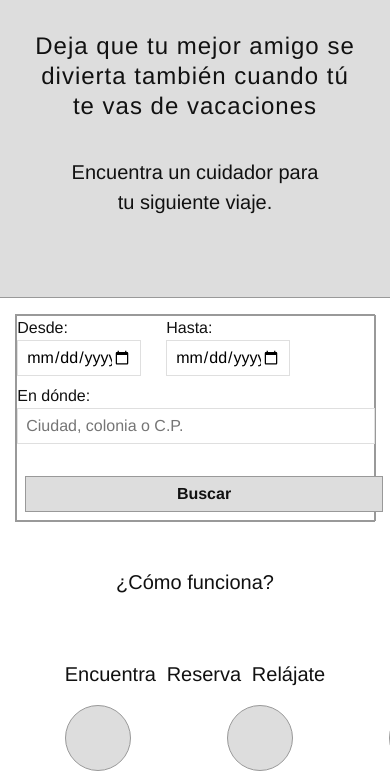
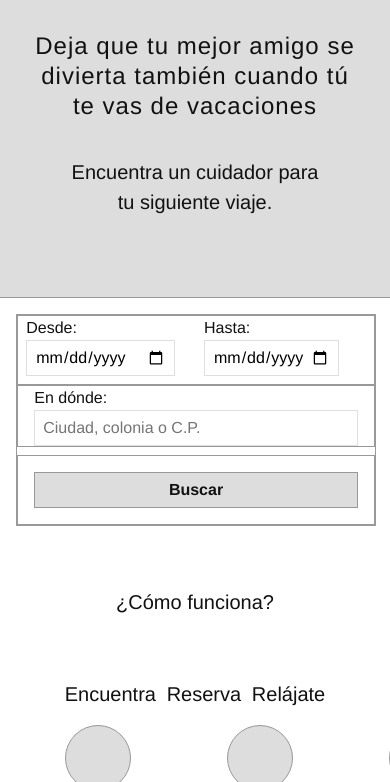
Before and after one commit to amicavi/Xolito, a plain HTML site: page wireframe/index.html in a window 390 px wide. Shown: the part 61-843 px from the top of the page. Drawn offline with Linux system fonts and the light colour scheme.

Commit message:
Search area responsive

```diff
--- a/wireframe/index.html
+++ b/wireframe/index.html
@@ -28,28 +28,28 @@
     </header>
 
 <!-- SEARCH -->
-    <section class="container lg-col-8 md-col-10 sm-col-11 mt2 border">
-        <div class="clearfix col-12 center border">
-            <form>
-                <div class="h4 left-align lg-col-3 sm-col-5 left">
-                    <label>Desde:</label>
-                    <input id="from_date" type="date" class="field col-10 mb1 not-rounded">
+    <section class="container lg-col-9 md-col-10 sm-col-11 mt2">
+        <!-- <div class="clearfix col-12 center"> -->
+            <form class="clearfix col-12 center border">
+                <div class="clearfix flex flex-justify col lg-col-4 sm-col-12 border">
+                    <div class="h4 left-align col col-6 px1 flex flex-column">
+                        <label>Desde:</label>
+                        <input id="from_date" type="date" class="field lg-col-12 sm-col-11 mb1 not-rounded">
+                    </div>
+                    <div class="h4 left-align col col-6 px1 flex flex-column">
+                        <label>Hasta:</label>
+                        <input id="until_date" type="date" class="field lg-col-12 sm-col-10 mb1 not-rounded">
+                    </div>
                 </div>
-                <div class="h4 left-align lg-col-3 sm-col-5 left">
-                    <label>Hasta:</label>
-                    <input id="until_date" type="date" class="field col-10 mb1 not-rounded">
+                <div class="h4 left-align col lg-col-4 md-col-11 md-col-9 sm-col-12 px2 mr1 border">
+                    <label>En dónde:</label>
+                    <input id="place" type="search" class="field col-12 not-rounded" placeholder="Ciudad, colonia o C.P.">
                 </div>
-                <br class="md-hide">
-                <div class="h4 left-align lg-col-3 md-col-11 sm-col-12 mr1 left">
-                    <label>En dónde:</label>
-                    <input id="place" type="search" class="field col-12 mb1 not-rounded" placeholder="Ciudad, colonia o C.P.">
-                </div>
-                <br class="md-hide">
-                <div class="lg-col-2 md-col-11 sm-col-12 p1 mt2 left">
+                <div class="col lg-col-3 md-col-11 sm-col-12 p2 mt1 border">
                     <input id="search_button" type="submit" value="Buscar" class="black btn btn-primary col-12 bg-silver not-rounded border">
                 </div>
             </form>
-        </div>
+        <!-- </div> -->
     </section>
 
 <!-- HOW IT WORKS -->
```
